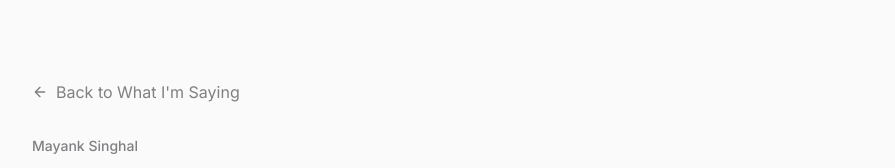
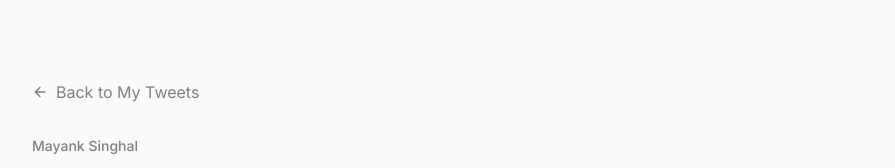
Before and after one commit to MynkSinghal/Portfolio-v2, a Next.js app: page /tweets/slack-dont-work in a window 1280 px wide. Shown: the top 168 px of the page, without its empty margins (192-1087 px from the left). Built offline with nearby package versions, Linux system fonts and the light colour scheme.

Commit message:
Update back link text to 'Back to My Tweets'
Changed the link text from 'Back to What I'm Saying' to 'Back to My Tweets' for consistency and clarity in the tweet layout component.

```diff
--- a/src/components/tweet-layout.tsx
+++ b/src/components/tweet-layout.tsx
@@ -96,7 +96,7 @@ export default function TweetLayout({
               d="M19 12H5M12 19l-7-7 7-7"
             />
           </svg>
-          Back to What I'm Saying
+          Back to My Tweets
         </Link>
 
         {/* Article Header */}
@@ -133,7 +133,7 @@ export default function TweetLayout({
                   d="M19 12H5M12 19l-7-7 7-7"
                 />
               </svg>
-              Back to What I'm Saying
+              Back to My Tweets
             </Link>
           </div>
         </footer>
```
